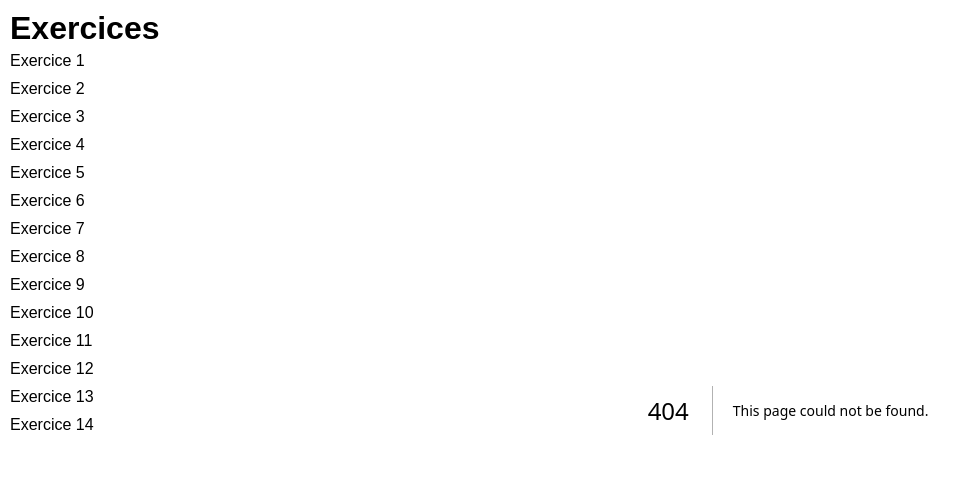
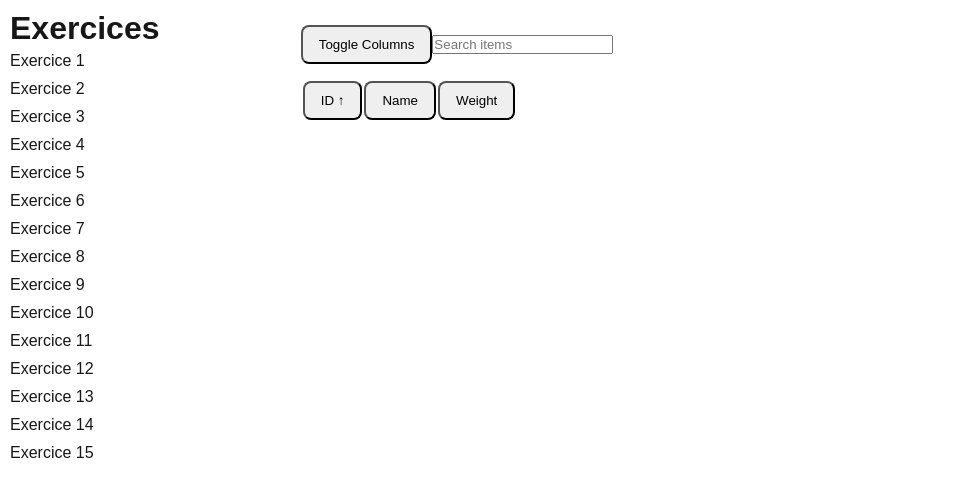
Before and after one commit to quentinhermiteau/react-5iw2-2025-2026, a Next.js app: page /exercices/15 in a window 1280 px wide. Before the commit this address had no page. Shown: the top 496 px of the page, without its empty margins (0-980 px from the left). Built offline with nearby package versions, Linux system fonts and the light colour scheme.

Commit message:
add exercise 15

```diff
--- /dev/null
+++ b/src/app/exercices/15/page.jsx
@@ -0,0 +1,91 @@
+"use client";
+
+import { useState } from "react";
+import { fetchData } from "./utils";
+
+export default function DataTable() {
+  const [data, setData] = useState([]);
+  const [isRTL, setIsRTL] = useState(false);
+  const [searchTerm, setSearchTerm] = useState("");
+  const [sortColumn, setSortColumn] = useState("id");
+  const [sortOrder, setSortOrder] = useState("asc");
+
+  const handleHeaderClick = (column) => {
+    if (column === sortColumn) {
+      setSortOrder((prev) => (prev === "asc" ? "desc" : "asc"));
+    } else {
+      setSortColumn(column);
+      setSortOrder("asc");
+    }
+  };
+
+  const handleToggleClick = () => {
+    setIsRTL((prev) => !prev);
+  };
+
+  const filteredData = [...data];
+
+  const sortedData = [...filteredData];
+
+  return (
+    <div>
+      <header>
+        <button className="secondary" onClick={handleToggleClick}>
+          Toggle Columns
+        </button>
+
+        <input
+          type="text"
+          value={searchTerm}
+          onChange={(e) => setSearchTerm(e.target.value)}
+          placeholder="Search items"
+        />
+      </header>
+
+      <table className={isRTL ? "rtl" : ""}>
+        <thead>
+          <tr>
+            <th>
+              <button
+                className="link"
+                onClick={() => handleHeaderClick("id")}
+                aria-label="ID"
+              >
+                ID {sortColumn === "id" && (sortOrder === "asc" ? "↑" : "↓")}
+              </button>
+            </th>
+            <th>
+              <button
+                className="link"
+                onClick={() => handleHeaderClick("name")}
+                aria-label="Name"
+              >
+                Name{" "}
+                {sortColumn === "name" && (sortOrder === "asc" ? "↑" : "↓")}
+              </button>
+            </th>
+            <th>
+              <button
+                className="link"
+                onClick={() => handleHeaderClick("weight")}
+                aria-label="Weight"
+              >
+                Weight{" "}
+                {sortColumn === "weight" && (sortOrder === "asc" ? "↑" : "↓")}
+              </button>
+            </th>
+          </tr>
+        </thead>
+        <tbody>
+          {sortedData.map((row) => (
+            <tr key={row.id}>
+              <td>{row.id}</td>
+              <td>{row.name}</td>
+              <td>{row.weight}</td>
+            </tr>
+          ))}
+        </tbody>
+      </table>
+    </div>
+  );
+}
--- /dev/null
+++ b/src/app/exercices/15/utils.js
@@ -0,0 +1,57 @@
+export const pokemon = [
+  { id: 1, name: "bulbasaur", weight: 69 },
+  { id: 2, name: "ivysaur", weight: 130 },
+  { id: 3, name: "venusaur", weight: 1000 },
+  { id: 4, name: "charmander", weight: 85 },
+  { id: 5, name: "charmeleon", weight: 190 },
+  { id: 6, name: "charizard", weight: 905 },
+  { id: 7, name: "squirtle", weight: 90 },
+  { id: 8, name: "wartortle", weight: 225 },
+  { id: 9, name: "blastoise", weight: 855 },
+  { id: 10, name: "caterpie", weight: 29 },
+  { id: 11, name: "metapod", weight: 99 },
+  { id: 12, name: "butterfree", weight: 320 },
+  { id: 13, name: "weedle", weight: 32 },
+  { id: 14, name: "kakuna", weight: 100 },
+  { id: 15, name: "beedrill", weight: 295 },
+  { id: 16, name: "pidgey", weight: 18 },
+  { id: 17, name: "pidgeotto", weight: 300 },
+  { id: 18, name: "pidgeot", weight: 395 },
+  { id: 19, name: "rattata", weight: 35 },
+  { id: 20, name: "raticate", weight: 185 },
+  { id: 21, name: "spearow", weight: 20 },
+  { id: 22, name: "fearow", weight: 380 },
+  { id: 23, name: "ekans", weight: 69 },
+  { id: 24, name: "arbok", weight: 650 },
+  { id: 25, name: "pikachu", weight: 60 },
+  { id: 26, name: "raichu", weight: 300 },
+  { id: 27, name: "sandshrew", weight: 120 },
+  { id: 28, name: "sandslash", weight: 295 },
+  { id: 29, name: "nidoran-f", weight: 70 },
+  { id: 30, name: "nidorina", weight: 200 },
+  { id: 31, name: "nidoqueen", weight: 600 },
+  { id: 32, name: "nidoran-m", weight: 90 },
+  { id: 33, name: "nidorino", weight: 195 },
+  { id: 34, name: "nidoking", weight: 620 },
+  { id: 35, name: "clefairy", weight: 75 },
+  { id: 36, name: "clefable", weight: 400 },
+  { id: 37, name: "vulpix", weight: 99 },
+  { id: 38, name: "ninetales", weight: 199 },
+  { id: 39, name: "jigglypuff", weight: 55 },
+  { id: 40, name: "wigglytuff", weight: 120 },
+  { id: 41, name: "zubat", weight: 75 },
+  { id: 42, name: "golbat", weight: 550 },
+  { id: 43, name: "oddish", weight: 54 },
+  { id: 44, name: "gloom", weight: 86 },
+  { id: 45, name: "vileplume", weight: 186 },
+  { id: 46, name: "paras", weight: 54 },
+  { id: 47, name: "parasect", weight: 295 },
+  { id: 48, name: "venonat", weight: 300 },
+  { id: 49, name: "venomoth", weight: 125 },
+];
+
+export function fetchData() {
+  return new Promise((res) => {
+    setTimeout(() => res(pokemon), 500);
+  });
+}
```
